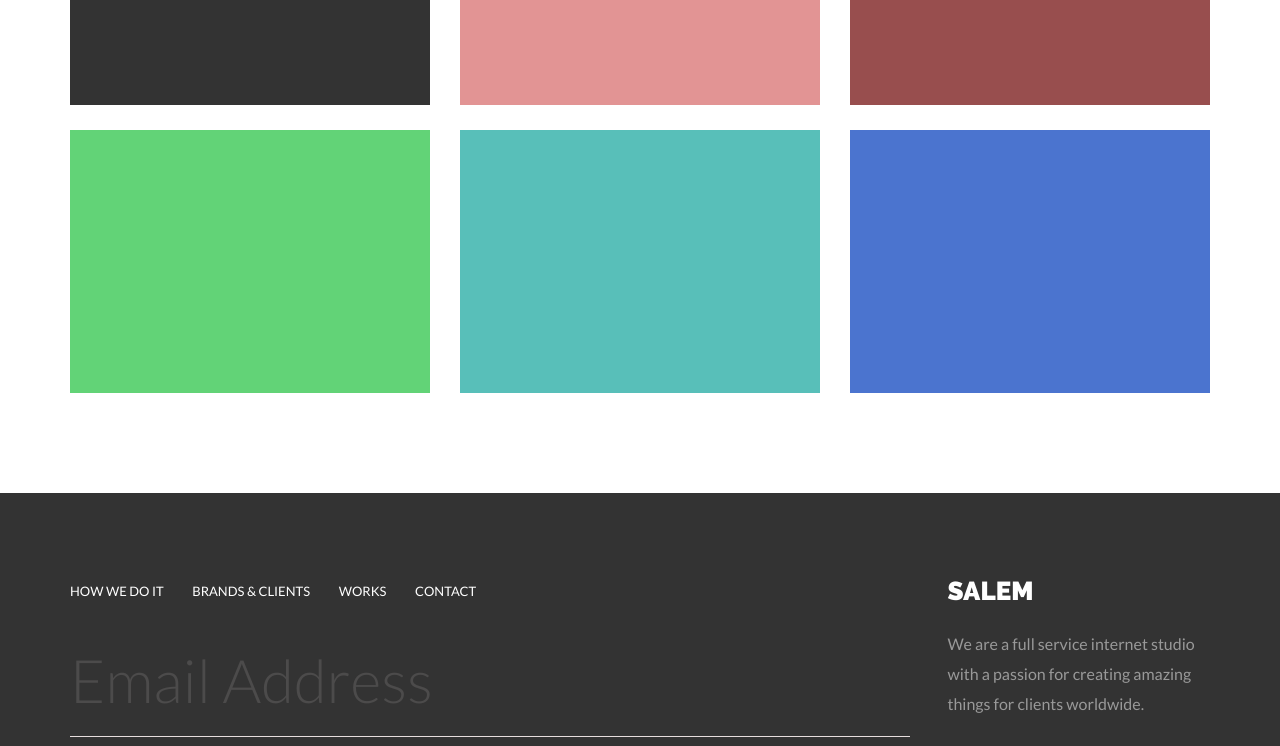
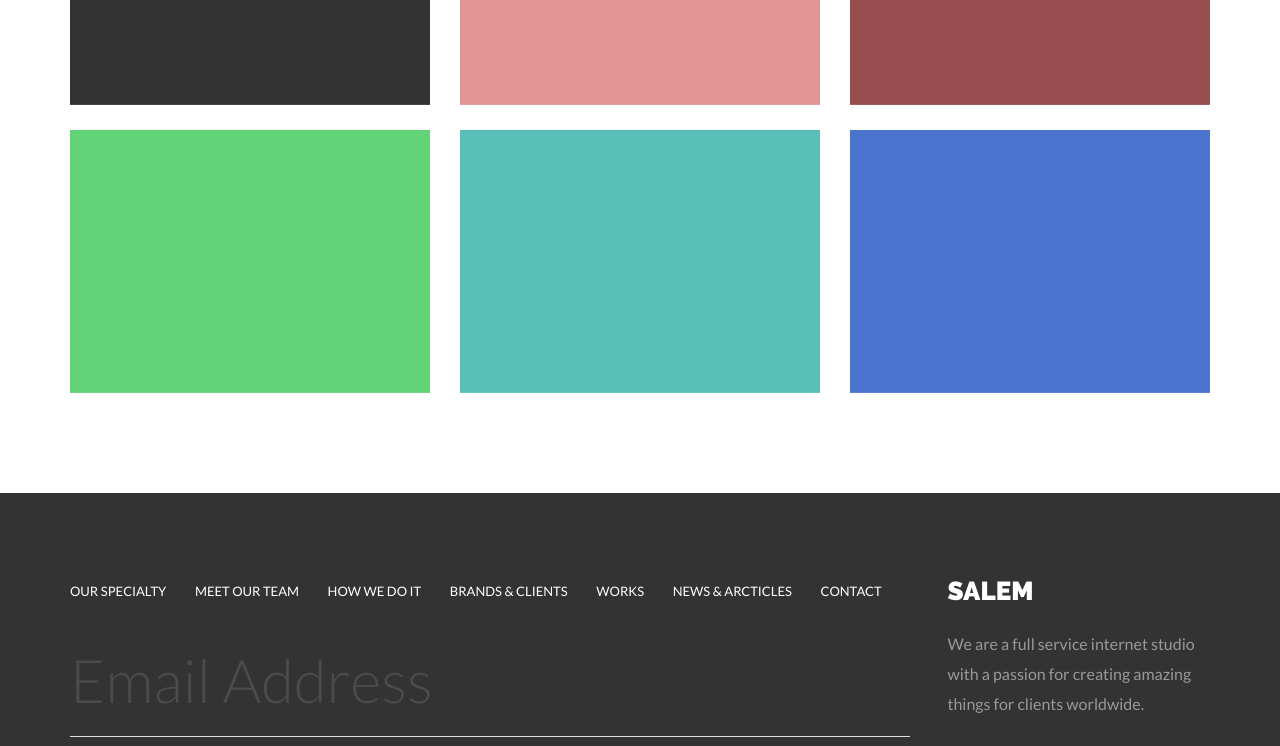
Before and after one commit to Jastar/Fitracker-App, a plain HTML site: page index.html in a window 1280 px wide. Shown: the part 1455-2201 px from the top of the page. Drawn offline with nearby package versions, Linux system fonts and the light colour scheme.

Commit message:
adding effects

```diff
--- a/index.html
+++ b/index.html
@@ -25,7 +25,7 @@
 	<link rel="stylesheet" href="css/main.css" />
 	<link rel="stylesheet" href="css/media.css" />
 </head>
-<body>
+<body class="animated fadeIn">
 	<nav>
 		<button class="navigation"><i class="fa fa-bars" aria-hidden="true"></i></button>
 			<ul class="socialgroup">
@@ -53,7 +53,7 @@
 		<div class="container-fluid text-center">
 			<div class="row">
 				<div class="col-lg-12 col-md-12 col-sm-12 col-xs-12">
-					<h1>fitracker app</h1>
+					<h1 class="animated flash">fitracker app</h1>
 				</div>
 			</div>
 			<div class="row">
--- a/js/common.js
+++ b/js/common.js
@@ -16,4 +16,23 @@ $(document).ready(function(){
    $("nav ul.socialgroup li.share").mouseleave(function(){
    		$("ul.submenu").fadeOut();
    })
+
+   window.onscroll = function() {
+        if (window.pageYOffset > 500) {
+            $("section#gallery h2").addClass("animated bounceIn");
+            $("section#gallery h4").addClass("animated bounceIn");
+            $("section#gallery hr").addClass("animated fadeIn");
+            $("section#gallery ul.groups").addClass("animated bounceIn");
+        }
+        if (window.pageYOffset > 1000) {
+            $("section#gallery img[src='images/gallery1.gif']").addClass("animated zoomIn");
+            $("section#gallery img[src='images/gallery4.gif']").addClass("animated zoomIn");
+
+            $("section#gallery img[src='images/gallery2.gif']").addClass("animated zoomIn");
+            $("section#gallery img[src='images/gallery5.gif']").addClass("animated zoomIn");
+
+            $("section#gallery img[src='images/gallery3.gif']").addClass("animated zoomIn");
+            $("section#gallery img[src='images/gallery6.gif']").addClass("animated zoomIn");
+        }
+    };
 });
--- a/scss/media.scss
+++ b/scss/media.scss
@@ -103,10 +103,9 @@
 
 
 	footer {
-
 		ul.menu {
-			li.ourteam {
-				display: none;
+			li.specialty, li.news {
+				display: inline;
 			}
 		}
 
```
Also changed, not shown: css/media.css.
